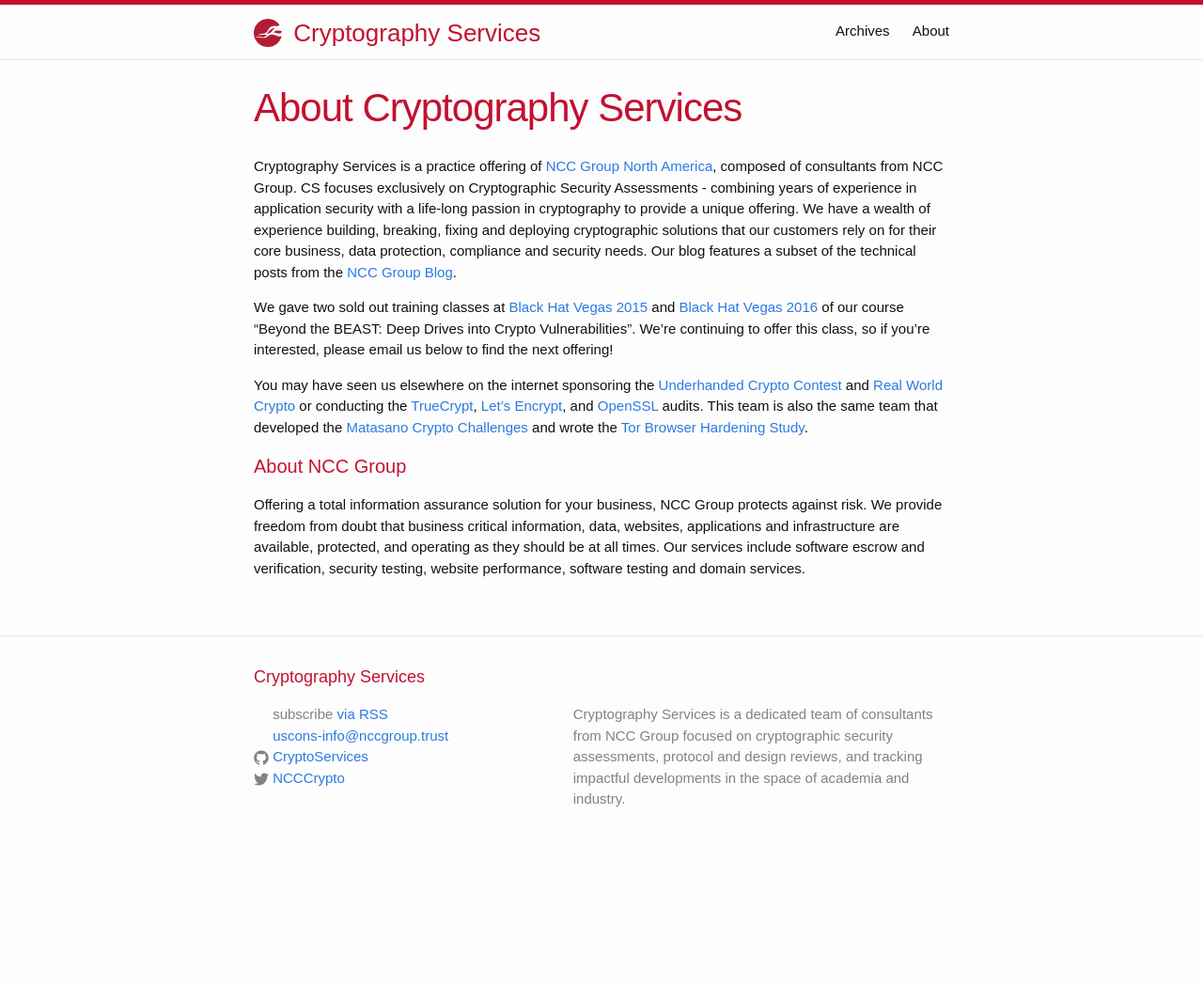
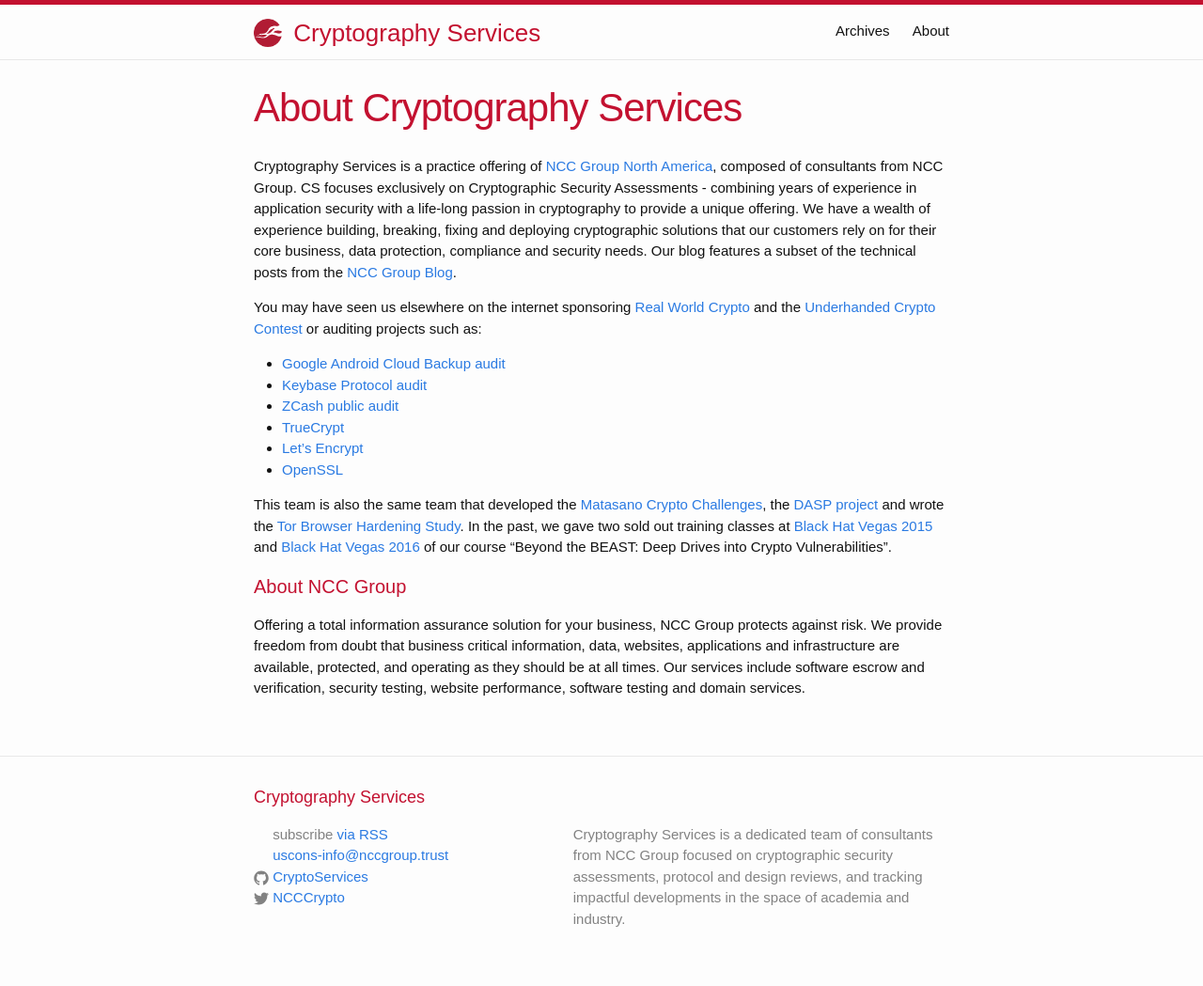
Before and after one commit to CryptoServices/cryptoservices.github.io, a Jekyll site: the page built from about.md, in a window 1280 px wide. Shown: the whole page at 94% size. Built offline with Jekyll 4.4.1, drawn with Linux system fonts in a browser that asks for light colours; before the commit the page ends 922 px from its top, so only the background shows below that.

Commit message:
add some public reports in the about page, before we decide on what should be here

```diff
--- a/about.md
+++ b/about.md
@@ -6,9 +6,16 @@
 
 Cryptography Services is a practice offering of [NCC Group North America](https://www.nccgroup.trust/us/), composed of consultants from NCC Group.  CS focuses exclusively on Cryptographic Security Assessments - combining years of experience in application security with a life-long passion in cryptography to provide a unique offering.  We have a wealth of experience building, breaking, fixing and deploying cryptographic solutions that our customers rely on for their core business, data protection, compliance and security needs. Our blog features a subset of the technical posts from the [NCC Group Blog](https://www.nccgroup.trust/uk/about-us/newsroom-and-events/blogs/).
 
-We gave two sold out training classes at [Black Hat Vegas 2015](https://www.blackhat.com/us-15/training/beyond-the-beast-deep-dives-into-crypto-vulnerabilities.html) and [Black Hat Vegas 2016](https://www.blackhat.com/us-16/training/beyond-the-beast-a-broad-survey-of-crypto-vulnerabilities.html) of our course "Beyond the BEAST: Deep Drives into Crypto Vulnerabilities".  We're continuing to offer this class, so if you're interested, please email us below to find the next offering!
+You may have seen us elsewhere on the internet sponsoring [Real World Crypto](https://rwc.iacr.org/2019/) and the [Underhanded Crypto Contest](https://underhandedcrypto.com/rules/) or auditing projects such as:
 
-You may have seen us elsewhere on the internet sponsoring the [Underhanded Crypto Contest](https://underhandedcrypto.com/rules/) and [Real World Crypto](http://www.realworldcrypto.com/rwc2017) or conducting the [TrueCrypt](http://blog.cryptographyengineering.com/2015/04/truecrypt-report.html), [Let's Encrypt](https://letsencrypt.org/2015/04/14/ncc-group-audit.html), and [OpenSSL](http://www.darkreading.com/openssl-to-undergo-major-audit/d/d-id/1319392) audits. This team is also the same team that developed the [Matasano Crypto Challenges](http://cryptopals.com/) and wrote the [Tor Browser Hardening Study](https://github.com/iSECPartners/publications/tree/master/reports/Tor%20Browser%20Bundle).
+* [Google Android Cloud Backup audit](https://www.nccgroup.trust/us/our-research/android-cloud-backuprestore/)
+* [Keybase Protocol audit](https://www.nccgroup.trust/us/our-research/keybase-protocol-security-review/)
+* [ZCash public audit](https://www.nccgroup.trust/us/our-research/zcash-overwinter-consensus-and-sapling-cryptography-review_)
+* [TrueCrypt](http://blog.cryptographyengineering.com/2015/04/truecrypt-report.html)
+* [Let's Encrypt](https://letsencrypt.org/2015/04/14/ncc-group-audit.html)
+* [OpenSSL](http://www.darkreading.com/openssl-to-undergo-major-audit/d/d-id/1319392)
+
+This team is also the same team that developed the [Matasano Crypto Challenges](http://cryptopals.com/), the [DASP project](https://dasp.co/) and wrote the [Tor Browser Hardening Study](https://github.com/iSECPartners/publications/tree/master/reports/Tor%20Browser%20Bundle).  In the past, we gave two sold out training classes at [Black Hat Vegas 2015](https://www.blackhat.com/us-15/training/beyond-the-beast-deep-dives-into-crypto-vulnerabilities.html) and [Black Hat Vegas 2016](https://www.blackhat.com/us-16/training/beyond-the-beast-a-broad-survey-of-crypto-vulnerabilities.html) of our course "Beyond the BEAST: Deep Drives into Crypto Vulnerabilities".
 
 #### About NCC Group
 
```
